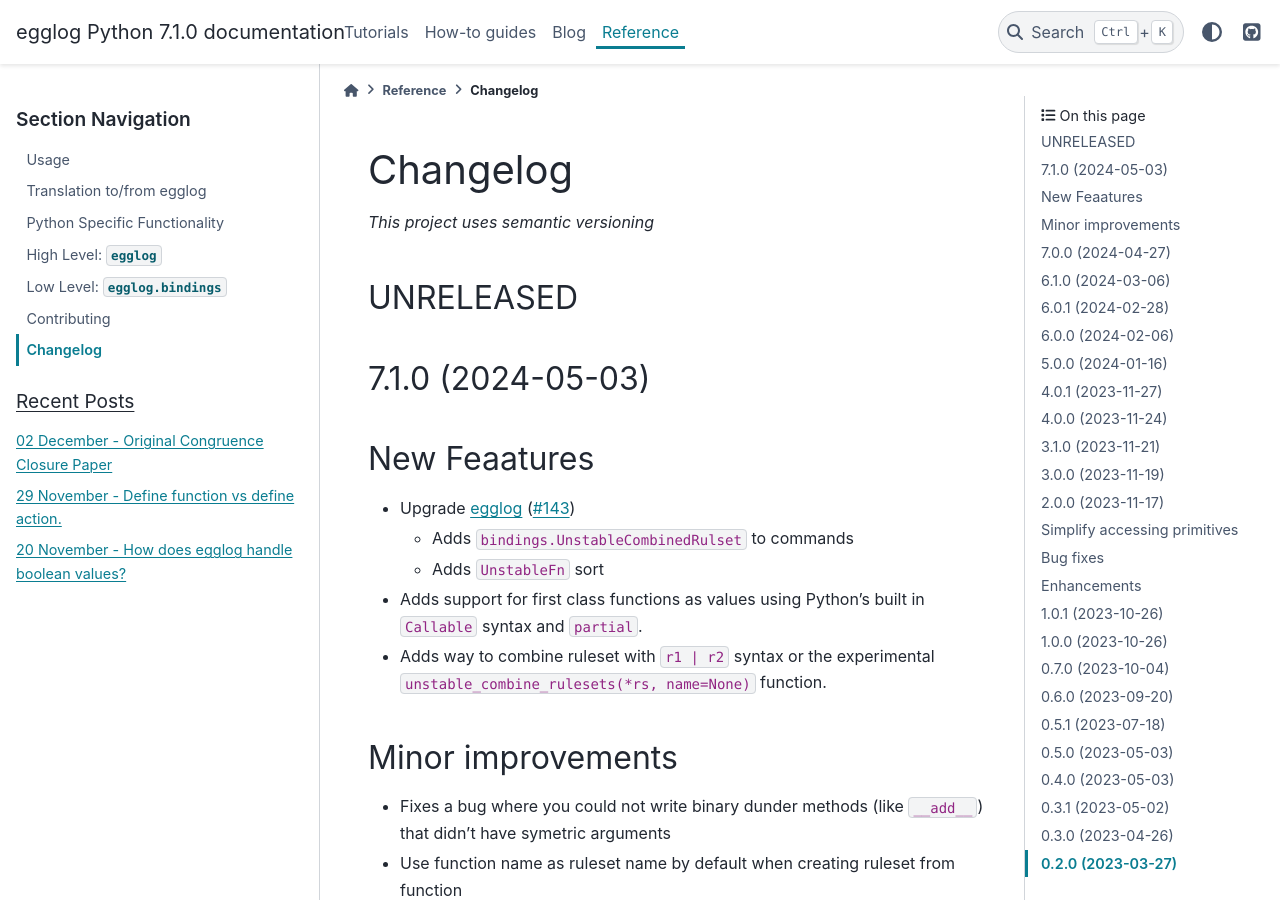
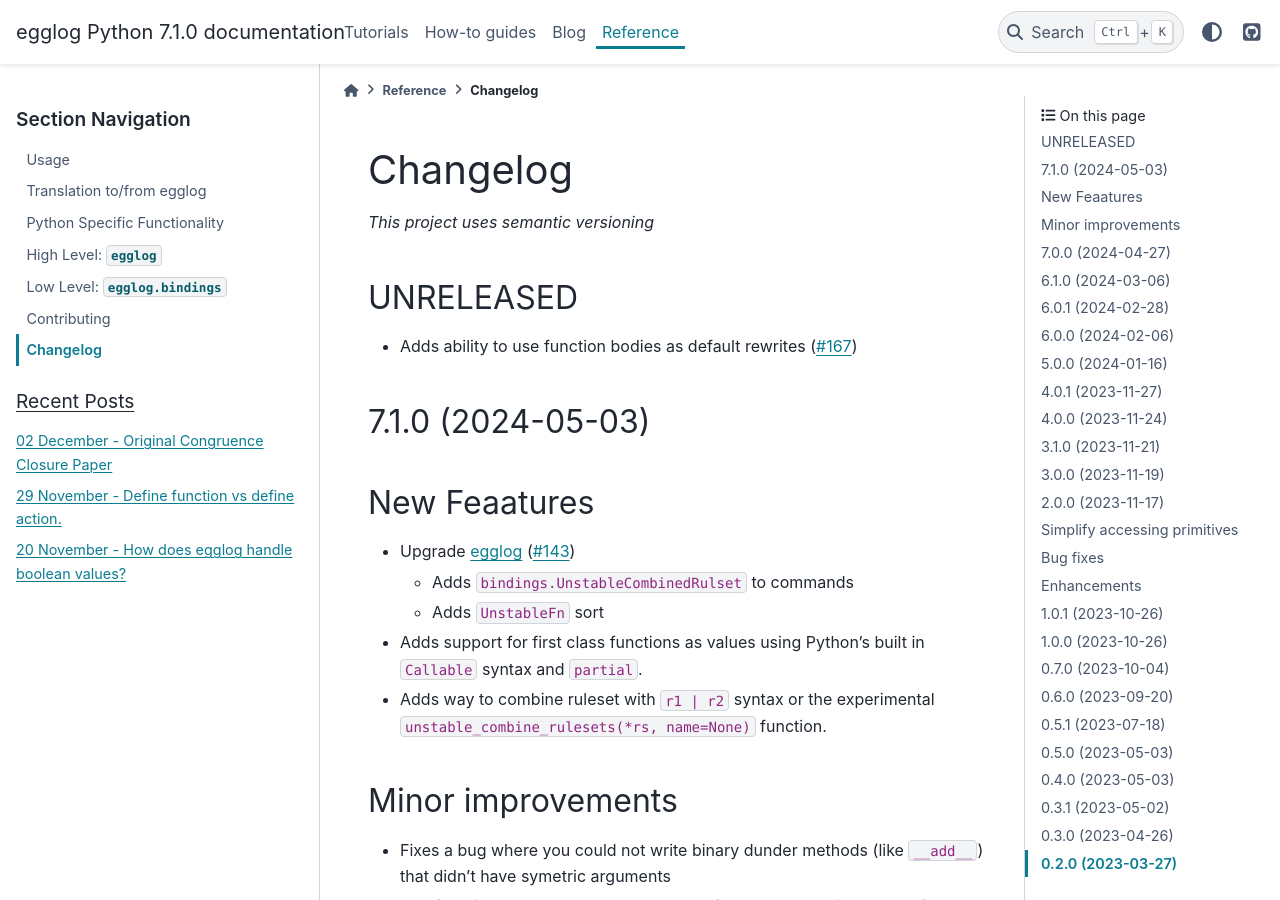
Before and after one commit to egraphs-good/egglog-python, a Sphinx documentation site: the page built from docs/changelog.md, in a window 1280 px wide and 900 px high. Built offline with Sphinx 7.4.7 and the PyData theme 0.15.4, drawn with Linux system fonts in a browser that asks for light colours; pages that are not in the unit, such as notebooks, are missing from menus; comment, search, counter and statistics services are not loaded; the version number is read from the project's files by our own code.

Commit message:
Add changelog entry

```diff
--- a/docs/changelog.md
+++ b/docs/changelog.md
@@ -3,6 +3,8 @@
 _This project uses semantic versioning_
 
 ## UNRELEASED
+
+- Adds ability to use function bodies as default rewrites ([#167](https://github.com/egraphs-good/egglog-python/pull/167))
 
 ## 7.1.0 (2024-05-03)
 
```
